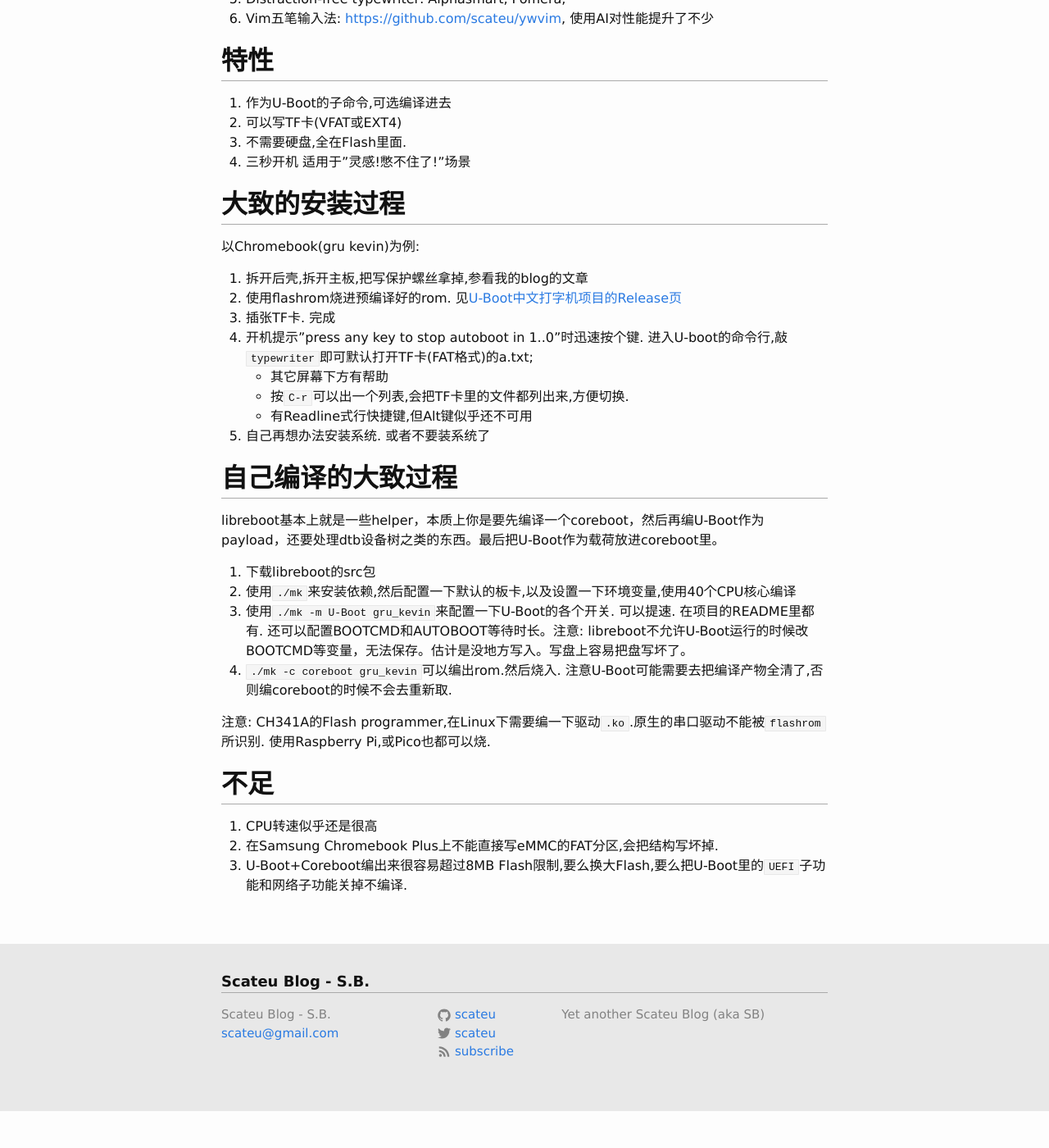
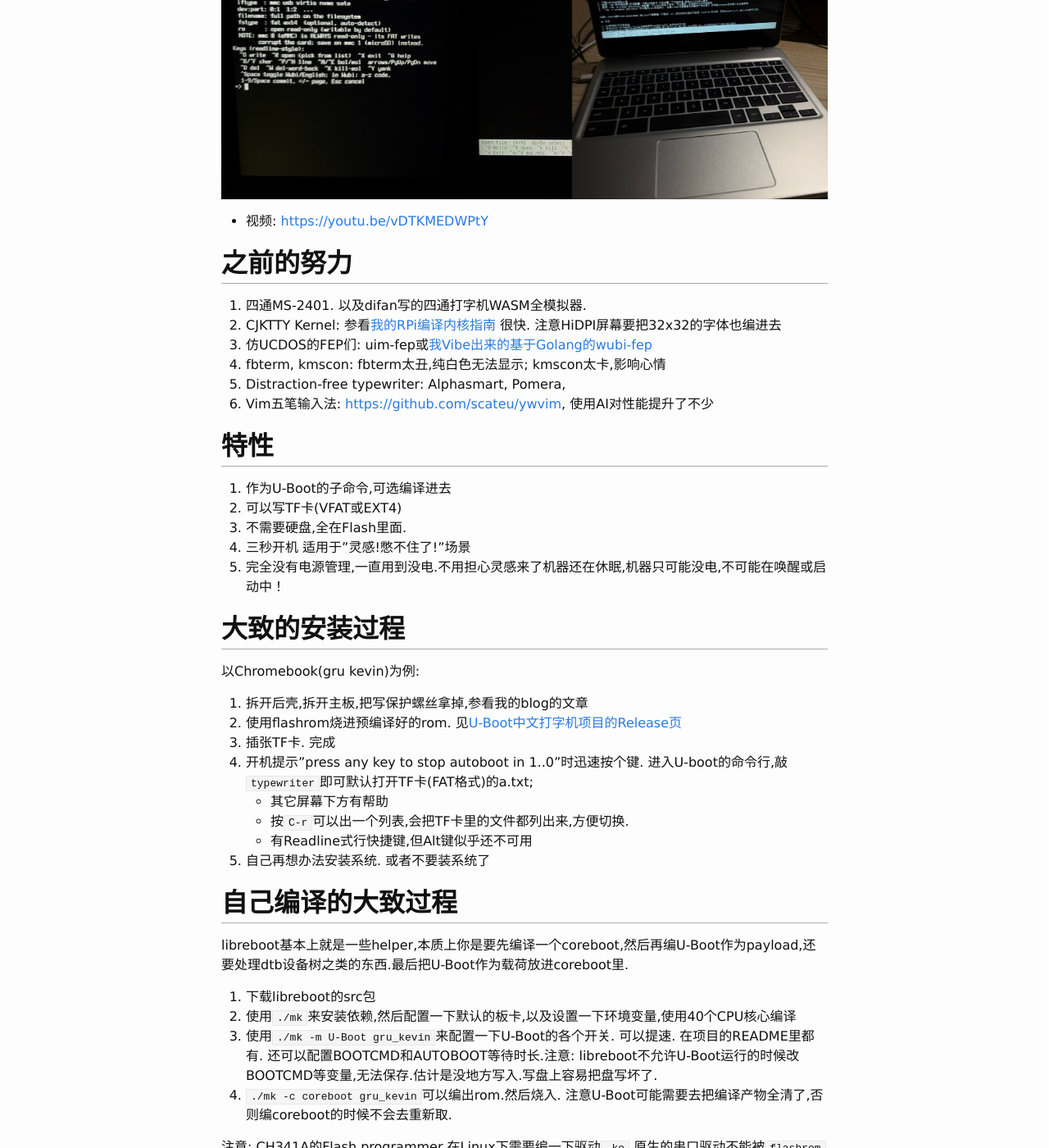
Before and after one commit to scateu/scateu.github.io, a Jekyll site: the page built from _posts/2026-08-05-u-boot-typewriter.md, in a window 1280 px wide and 1400 px high, scrolled down 485 px. Shown: the whole window at 82% size. Built offline with Jekyll 4.4.1, drawn with Linux system fonts in a browser that asks for light colours; nearby versions of some CDN libraries; comment, search, counter and statistics services are not loaded; before the commit the page ends 1839 px from its top, so only the background shows below that.

Commit message:
uboot typewriter

```diff
--- a/_posts/2026-08-05-u-boot-typewriter.md
+++ b/_posts/2026-08-05-u-boot-typewriter.md
@@ -6,7 +6,10 @@ layout: post
 
 ## 演示
 
+![图]({{ site.imageurl }}/uboot_typewrite.jpeg)
 
+
+- 视频: <https://youtu.be/vDTKMEDWPtY>
 
 ## 之前的努力
 
@@ -23,6 +26,7 @@ layout: post
 2. 可以写TF卡(VFAT或EXT4)
 3. 不需要硬盘,全在Flash里面.
 4. 三秒开机 适用于"灵感!憋不住了!"场景
+5. 完全没有电源管理,一直用到没电.不用担心灵感来了机器还在休眠,机器只可能没电,不可能在唤醒或启动中！
 
 ## 大致的安装过程
 
@@ -41,11 +45,11 @@ layout: post
 
 ## 自己编译的大致过程
 
-libreboot基本上就是一些helper，本质上你是要先编译一个coreboot，然后再编U-Boot作为payload，还要处理dtb设备树之类的东西。最后把U-Boot作为载荷放进coreboot里。
+libreboot基本上就是一些helper,本质上你是要先编译一个coreboot,然后再编U-Boot作为payload,还要处理dtb设备树之类的东西.最后把U-Boot作为载荷放进coreboot里.
 
 1. 下载libreboot的src包
 2. 使用`./mk`来安装依赖,然后配置一下默认的板卡,以及设置一下环境变量,使用40个CPU核心编译
-3. 使用`./mk -m U-Boot gru_kevin`来配置一下U-Boot的各个开关. 可以提速. 在项目的README里都有. 还可以配置BOOTCMD和AUTOBOOT等待时长。注意: libreboot不允许U-Boot运行的时候改BOOTCMD等变量，无法保存。估计是没地方写入。写盘上容易把盘写坏了。
+3. 使用`./mk -m U-Boot gru_kevin`来配置一下U-Boot的各个开关. 可以提速. 在项目的README里都有. 还可以配置BOOTCMD和AUTOBOOT等待时长.注意: libreboot不允许U-Boot运行的时候改BOOTCMD等变量,无法保存.估计是没地方写入.写盘上容易把盘写坏了.
 4. `./mk -c coreboot gru_kevin`可以编出rom.然后烧入. 注意U-Boot可能需要去把编译产物全清了,否则编coreboot的时候不会去重新取.
 
 注意: CH341A的Flash programmer,在Linux下需要编一下驱动`.ko`.原生的串口驱动不能被`flashrom`所识别. 使用Raspberry Pi,或Pico也都可以烧.
```
Also changed, not shown: images/uboot_typewrite.jpeg (added).
